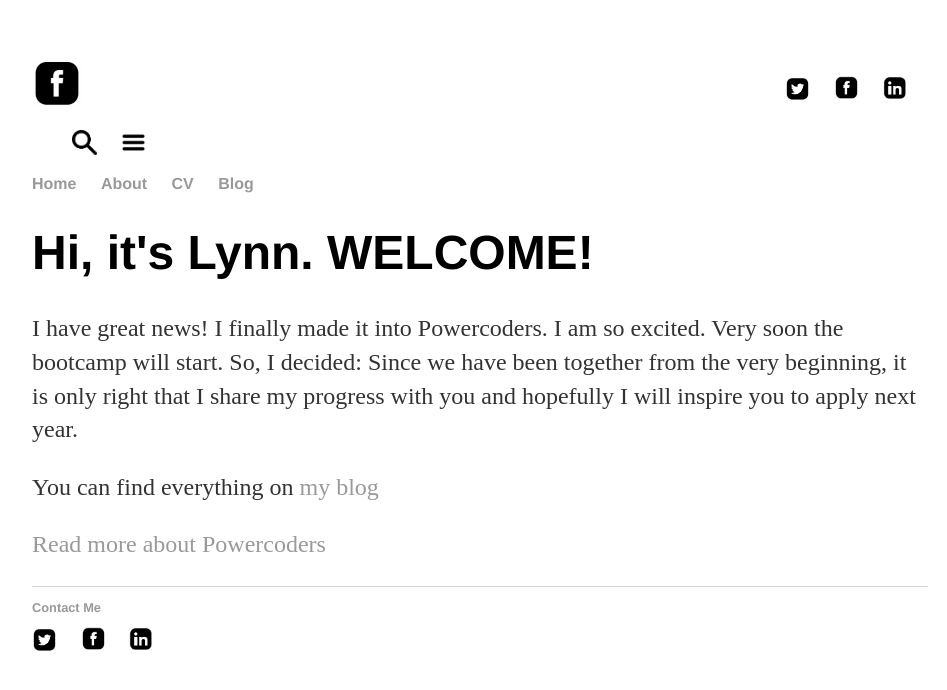
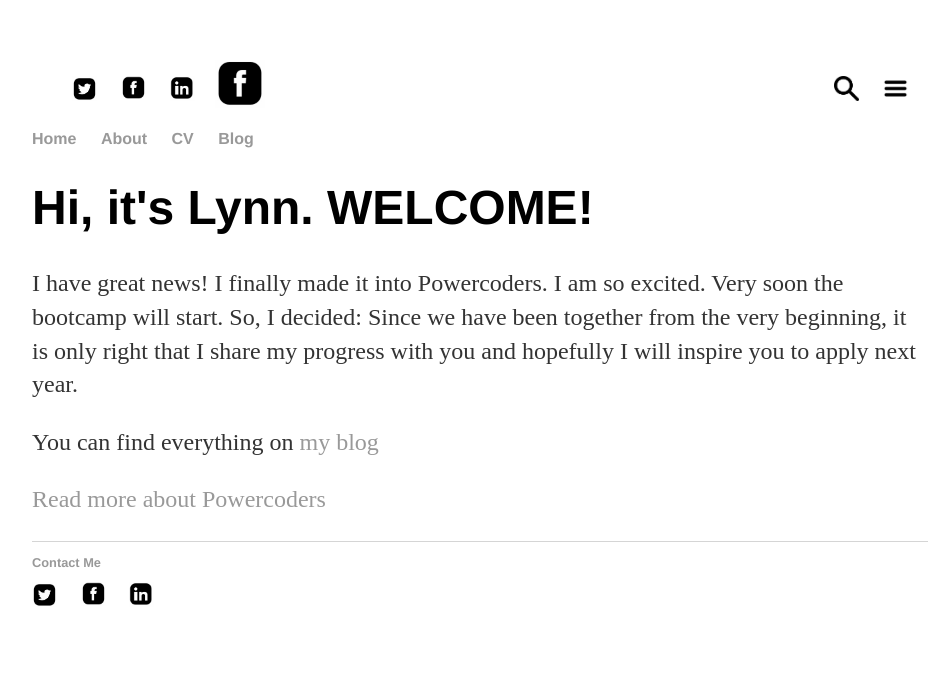
Before and after one commit to aineomugisha/aineomugisha.github.io, a Jekyll site: the page built from index.html, in a window 1280 px wide. Shown: the top 690 px of the page, without its empty margins (160-1107 px from the left). Built offline with Jekyll 4.4.1, drawn with Linux system fonts in a browser that asks for light colours.

Commit message:
Update main.css

```diff
--- a/css/main.css
+++ b/css/main.css
@@ -11,7 +11,7 @@ header img
     width:50px;
     height:50px;
 }
-.topsectionleft
+.topsectionright
 {
 float:right;
  position:relative;}
```
